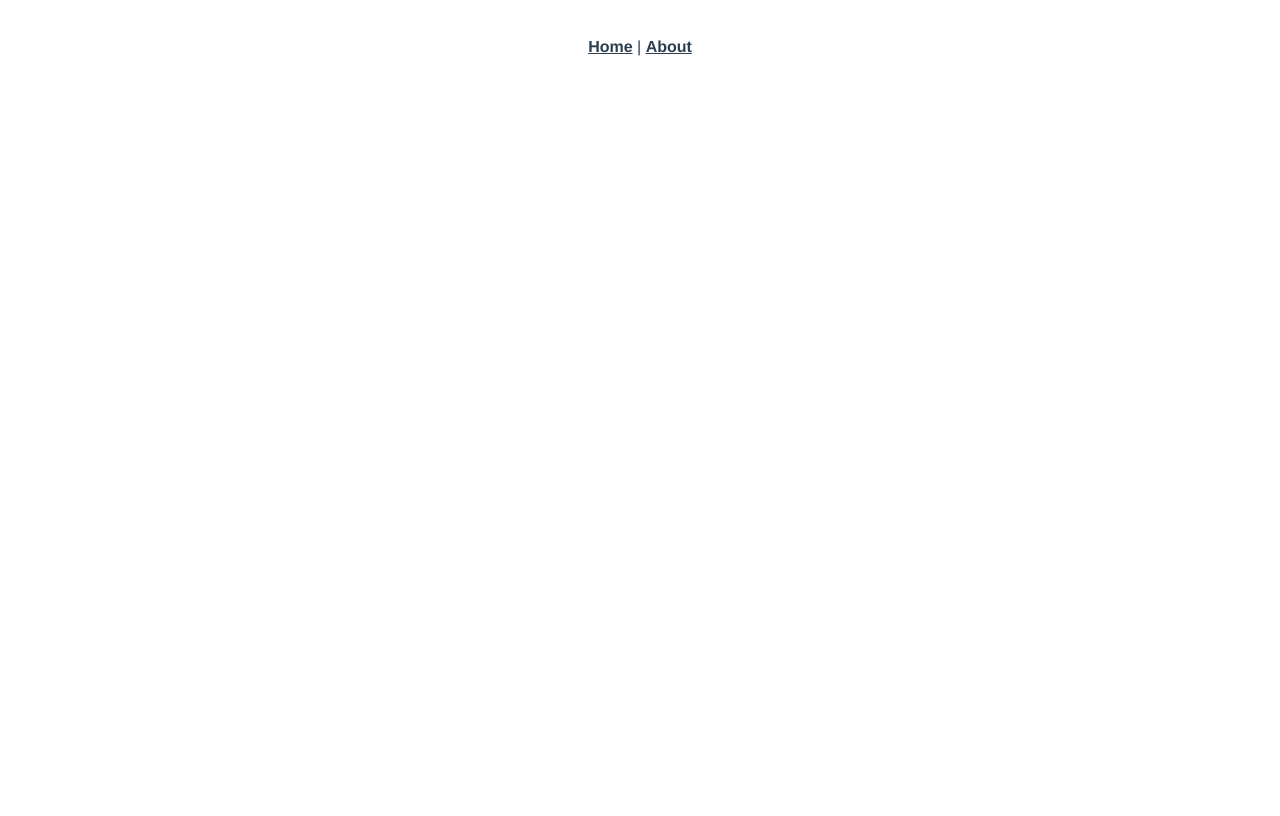
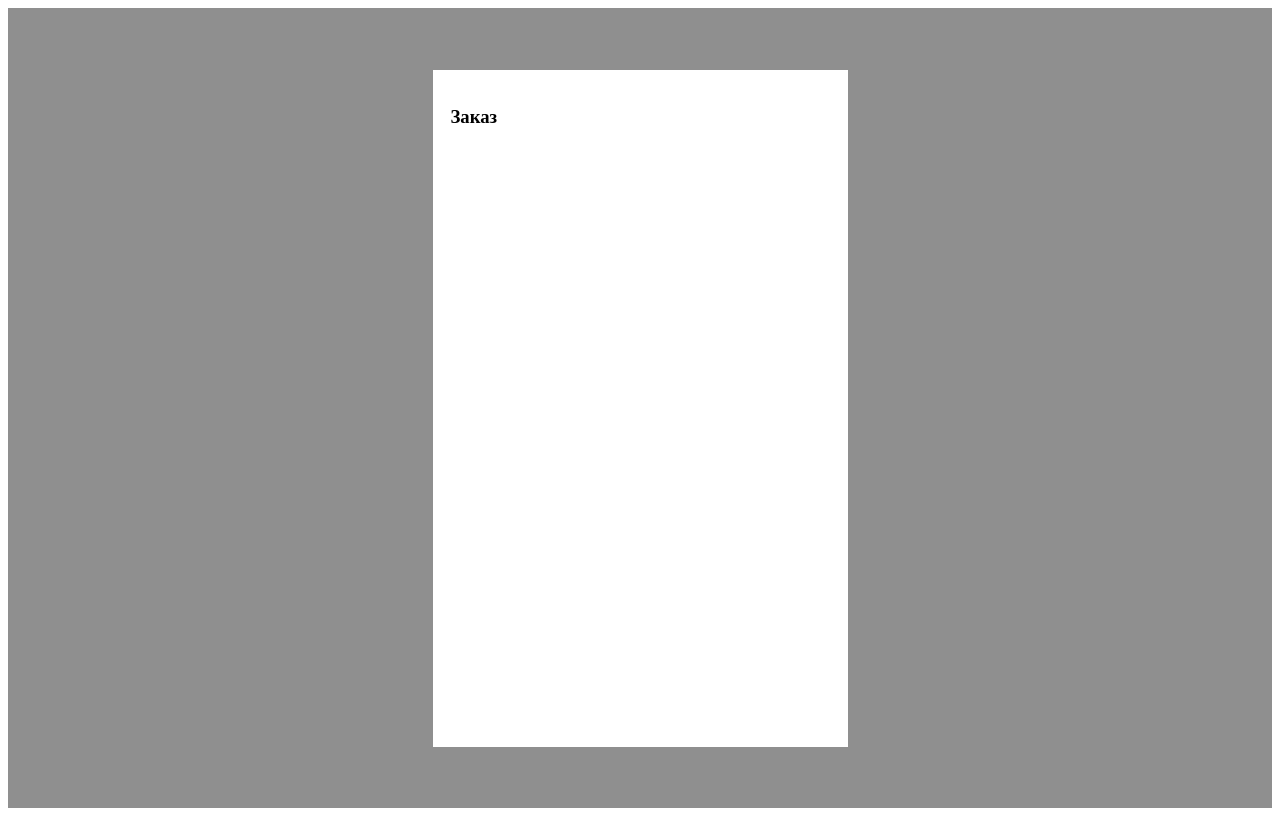
Before and after one commit to MatusVit/Vue-orders-task, a Vue app: page /order in a window 1280 px wide. Built offline with nearby package versions, Linux system fonts and the light colour scheme.

Commit message:
feat: add pages

```diff
--- a/public/index.html
+++ b/public/index.html
@@ -1,15 +1,18 @@
 <!DOCTYPE html>
 <html lang="en">
   <head>
-    <meta charset="utf-8">
-    <meta http-equiv="X-UA-Compatible" content="IE=edge">
-    <meta name="viewport" content="width=device-width,initial-scale=1.0">
-    <link rel="icon" href="<%= BASE_URL %>favicon.ico">
+    <meta charset="utf-8" />
+    <meta http-equiv="X-UA-Compatible" content="IE=edge" />
+    <meta name="viewport" content="width=device-width,initial-scale=1.0" />
+    <link rel="icon" href="<%= BASE_URL %>favicon.ico" />
     <title><%= htmlWebpackPlugin.options.title %></title>
   </head>
   <body>
     <noscript>
-      <strong>We're sorry but <%= htmlWebpackPlugin.options.title %> doesn't work properly without JavaScript enabled. Please enable it to continue.</strong>
+      <strong
+        >We're sorry but <%= htmlWebpackPlugin.options.title %> doesn't work properly without
+        JavaScript enabled. Please enable it to continue.</strong
+      >
     </noscript>
     <div id="app"></div>
     <!-- built files will be auto injected -->
--- a/src/App.vue
+++ b/src/App.vue
@@ -1,32 +1,36 @@
 <template>
   <div id="app">
-    <div id="nav">
+    <component :is="layout">
+      <router-view />
+    </component>
+    <!-- <div id="nav">
       <router-link to="/">Home</router-link> |
       <router-link to="/about">About</router-link>
-    </div>
-    <router-view />
+    </div> -->
   </div>
 </template>
 
+<script>
+import EmptyLayuot from './layuots/EmptyLayout';
+export default {
+  computed: {
+    layout() {
+      return this.$route.meta.layout || 'EmptyLayuot';
+    },
+  },
+  components: {
+    EmptyLayuot,
+  },
+};
+</script>
+
 <style lang="scss">
-#app {
-  font-family: Avenir, Helvetica, Arial, sans-serif;
-  -webkit-font-smoothing: antialiased;
-  -moz-osx-font-smoothing: grayscale;
-  text-align: center;
-  color: #2c3e50;
-}
+// todo ??? @import css framework
 
-#nav {
-  padding: 30px;
-
-  a {
-    font-weight: bold;
-    color: #2c3e50;
-
-    &.router-link-exact-active {
-      color: #42b983;
-    }
-  }
+.page-conteiner {
+  width: 415-36px;
+  height: 677-36px;
+  padding: 18px;
+  background: #ffffff;
 }
 </style>
--- /dev/null
+++ b/src/components/OrderCart.vue
@@ -0,0 +1,13 @@
+<template>
+  <div class="order-cart"></div>
+</template>
+
+<style lang="scss" scoped>
+.order-cart {
+  width: 379px;
+  height: 247px;
+
+  background: #f5f5f5;
+  border-radius: 6px;
+}
+</style>
--- /dev/null
+++ b/src/layuots/EmptyLayout.vue
@@ -0,0 +1,17 @@
+<template>
+  <div class="empty-layout">
+    <router-view />
+  </div>
+</template>
+
+<style lang="scss" scoped>
+.empty-layout {
+  height: 100%;
+  min-height: 100vh;
+  width: 100%;
+  display: flex;
+  justify-content: center;
+  align-items: center;
+  background-color: rgb(143, 143, 143);
+}
+</style>
--- a/src/router/index.js
+++ b/src/router/index.js
@@ -1,30 +1,27 @@
-import Vue from "vue";
-import VueRouter from "vue-router";
-import Home from "../views/Home.vue";
+import Vue from 'vue';
+import VueRouter from 'vue-router';
 
 Vue.use(VueRouter);
 
 const routes = [
   {
-    path: "/",
-    name: "Home",
-    component: Home
+    path: '/',
+    name: 'Order List',
+    component: () => import('../views/OrderListPage.vue'),
+    meta: { layout: 'EmptyLayuot' },
   },
   {
-    path: "/about",
-    name: "About",
-    // route level code-splitting
-    // this generates a separate chunk (about.[hash].js) for this route
-    // which is lazy-loaded when the route is visited.
-    component: () =>
-      import(/* webpackChunkName: "about" */ "../views/About.vue")
-  }
+    path: '/order',
+    name: 'Order Page',
+    component: () => import('../views/OrderPage.vue'),
+    meta: { layout: 'EmptyLayuot' },
+  },
 ];
 
 const router = new VueRouter({
-  mode: "history",
+  mode: 'history',
   base: process.env.BASE_URL,
-  routes
+  routes,
 });
 
 export default router;
--- a/src/views/About.vue
+++ /dev/null
@@ -1,5 +0,0 @@
-<template>
-  <div class="about">
-    <h1>This is an about page</h1>
-  </div>
-</template>
--- a/src/views/Home.vue
+++ /dev/null
@@ -1,18 +0,0 @@
-<template>
-  <div class="home">
-    <img alt="Vue logo" src="../assets/logo.png" />
-    <HelloWorld msg="Welcome to Your Vue.js App" />
-  </div>
-</template>
-
-<script>
-// @ is an alias to /src
-import HelloWorld from "@/components/HelloWorld.vue";
-
-export default {
-  name: "Home",
-  components: {
-    HelloWorld
-  }
-};
-</script>
--- /dev/null
+++ b/src/views/OrderListPage.vue
@@ -0,0 +1,14 @@
+<template>
+  <div class="page-conteiner">
+    <h3 class="order-list__title">Мои заказы <span class="order-list__title__count">2</span></h3>
+    <OrderCart />
+  </div>
+</template>
+
+<script>
+import OrderCart from '../components/OrderCart';
+export default {
+  components: { OrderCart },
+};
+</script>
+<style lang="scss"></style>
--- /dev/null
+++ b/src/views/OrderPage.vue
@@ -0,0 +1,9 @@
+<template>
+  <div class="page-conteiner">
+    <h3 class="order-list__title">Заказ</h3>
+  </div>
+</template>
+
+<script></script>
+
+<style lang="scss"></style>
```
Also changed, not shown: 2 other files (tests, documents, lock files or other folders).
